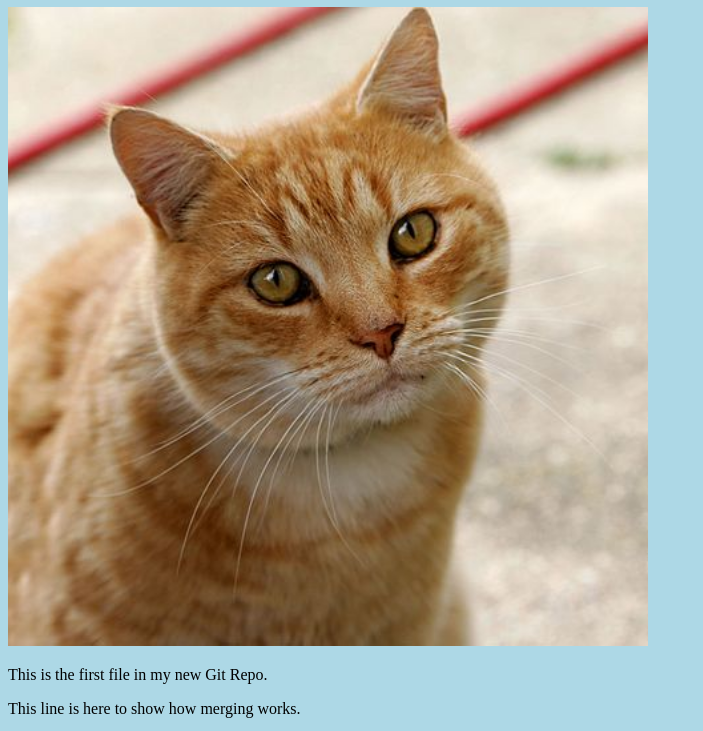
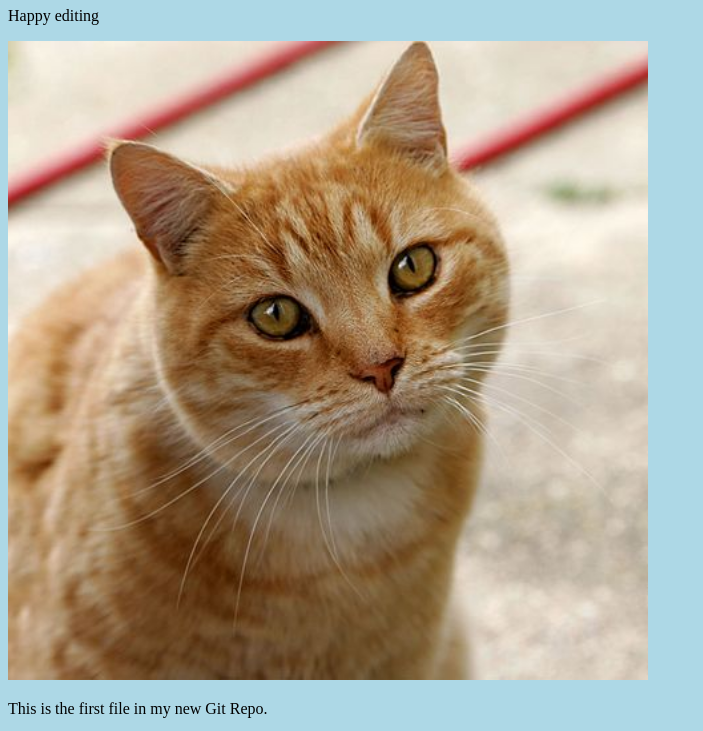
Before and after one commit to ralaplines1988/review-hello-world, a plain HTML site: page index.html in a window 1280 px wide. Shown: the part 73-804 px from the top of the page, without its empty margins (0-703 px from the left). Drawn offline with Linux system fonts and the light colour scheme; grey boxes are pictures that could not be loaded.

Commit message:
Update index.html

```diff
--- a/index.html
+++ b/index.html
@@ -7,6 +7,7 @@
   <body>
     <h1>Hello world!</h1>
     <div>
+      <p>Happy editing</p>
       <img
         src="img_hello_world.jpg"
         alt="Hello World from Space"
```
